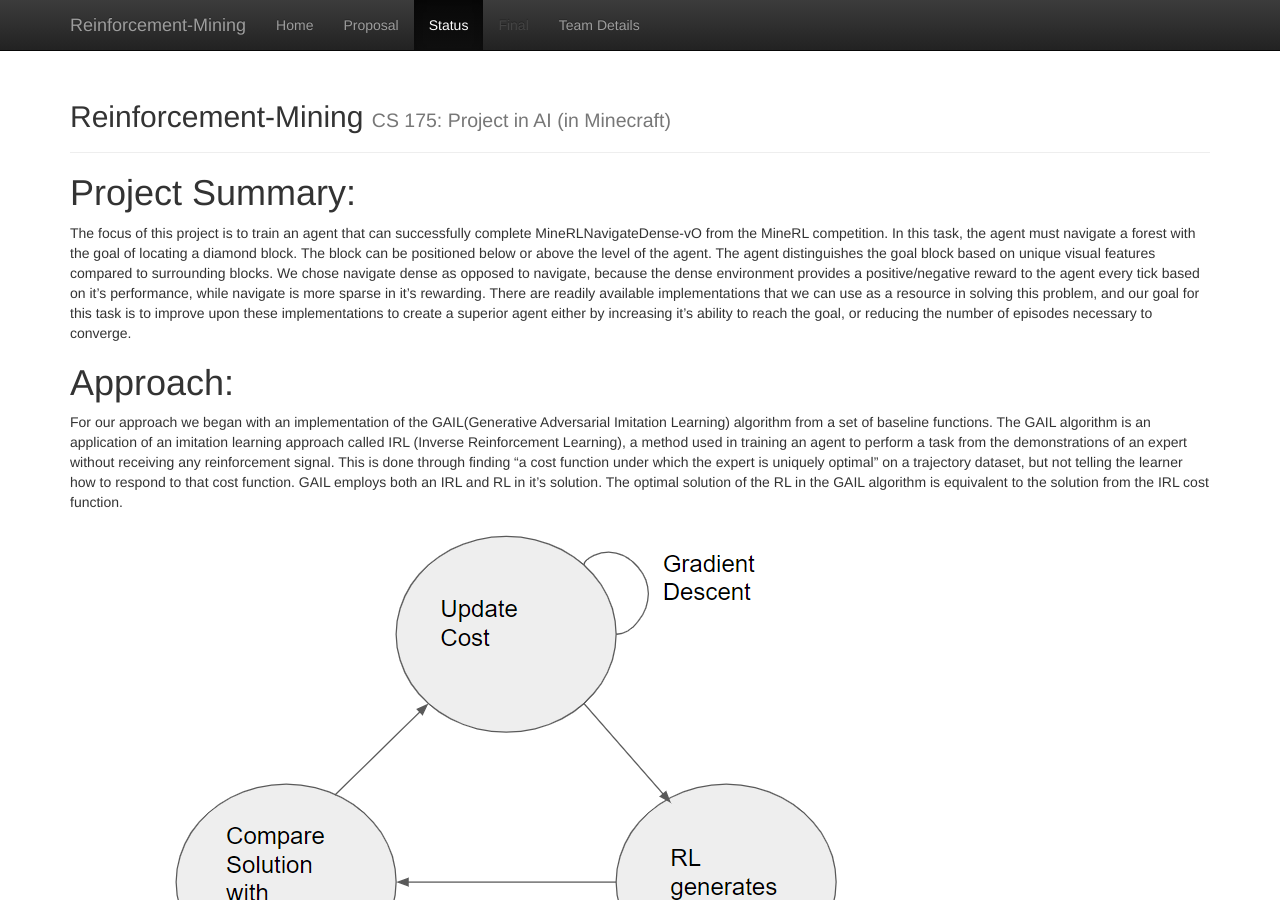
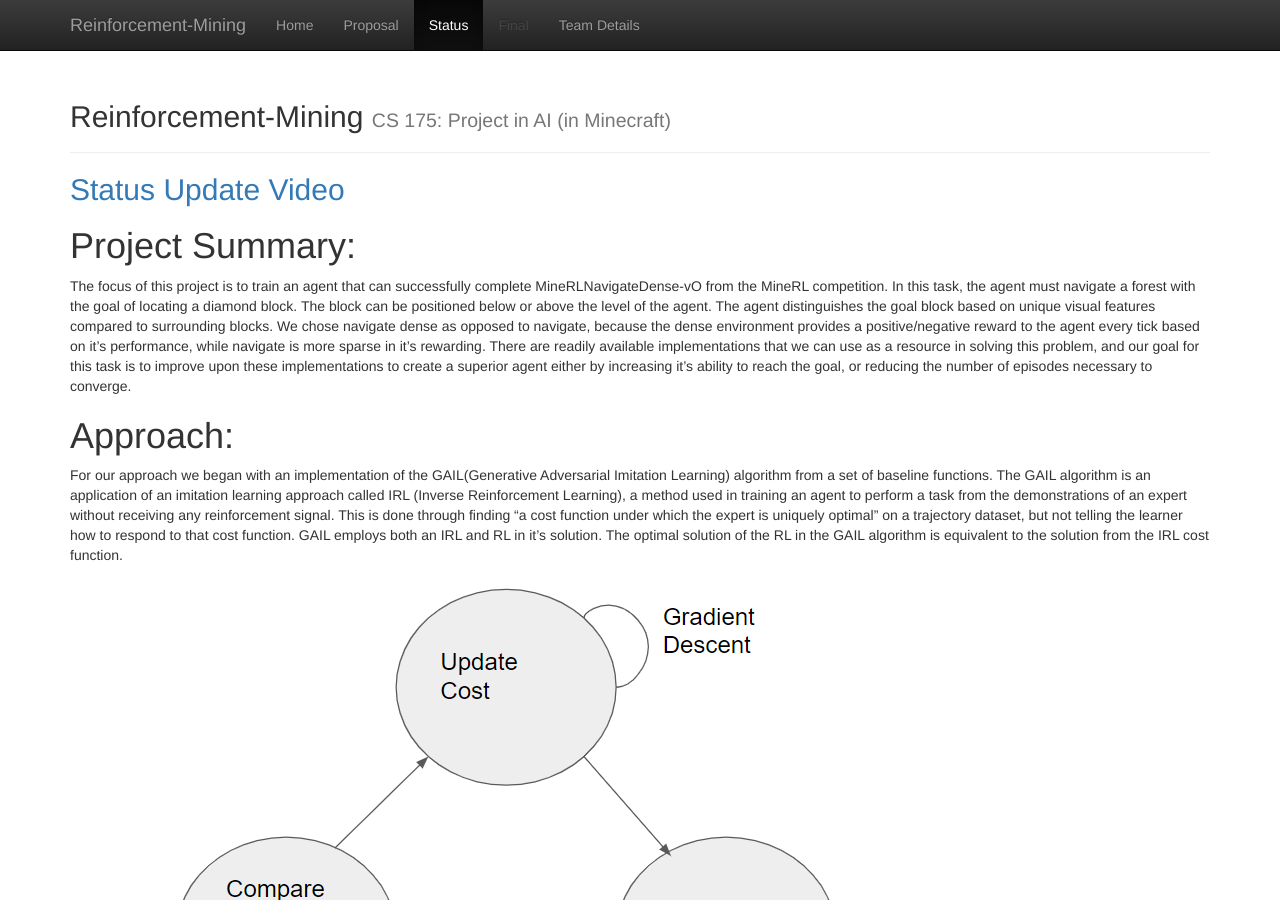
Before and after one commit to TDHTTTT/RM, a Jekyll site: the page built from docs/status.md, in a window 1280 px wide and 900 px high. Built offline with Jekyll 4.4.1, drawn with Linux system fonts in a browser that asks for light colours.

Commit message:
video added

```diff
--- a/docs/status.md
+++ b/docs/status.md
@@ -2,6 +2,7 @@
 layout: default
 title:  Status
 ---
+## [Status Update Video](https://www.youtube.com/watch?v=J5Vo4RbCMuY&feature=youtu.be)
 
 # Project Summary:
 The focus of this project is to train an agent that can successfully complete MineRLNavigateDense-vO from the MineRL competition. In this task, the agent must navigate a forest with the goal of locating a diamond block. The block can be positioned below or above the level of the agent. The agent distinguishes the goal block based on unique visual features compared to surrounding blocks. We chose navigate dense as opposed to navigate, because the dense environment provides a positive/negative reward to the agent every tick based on it's performance, while navigate is more sparse in it's rewarding. There are readily available implementations that we can use as a resource in solving this problem, and our goal for this task is to improve upon these implementations to create a superior agent either by increasing it's ability to reach the goal, or reducing the number of episodes necessary to converge.
```
